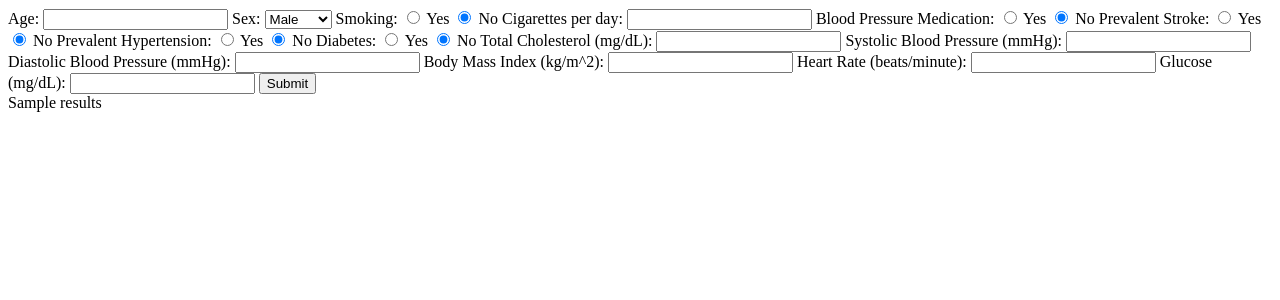
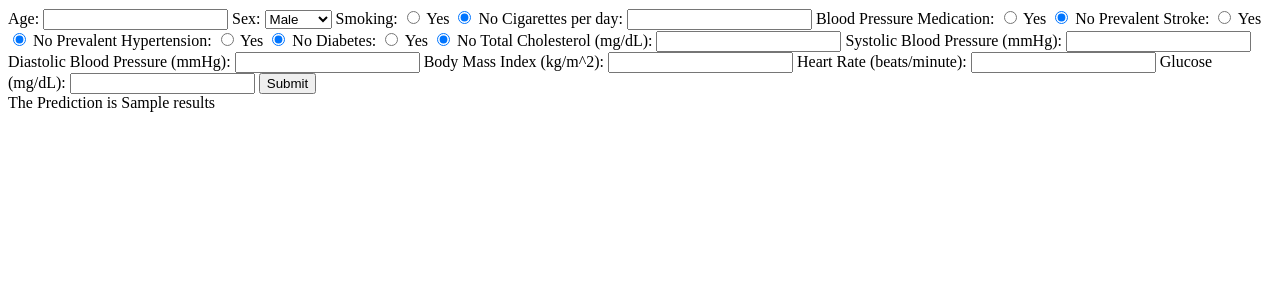
Before and after one commit to Mihirgupta2001/ML-Classification-deployment, a Flask app: template templates/home.html in a window 1280 px wide. Shown: the top 300 px of the page. Run offline with Flask 3, Linux system fonts and the light colour scheme; the template is opened without the code that fills it: most values are stand-ins (such as "Sample title", 1, 10 or a date in 2020).

Commit message:
Update home.html

```diff
--- a/templates/home.html
+++ b/templates/home.html
@@ -68,6 +68,6 @@
 
         <button type="submit">Submit</button>
     </form>
-        {{results}}
+        The Prediction is {{results}}
 </body>
 </html>
```
